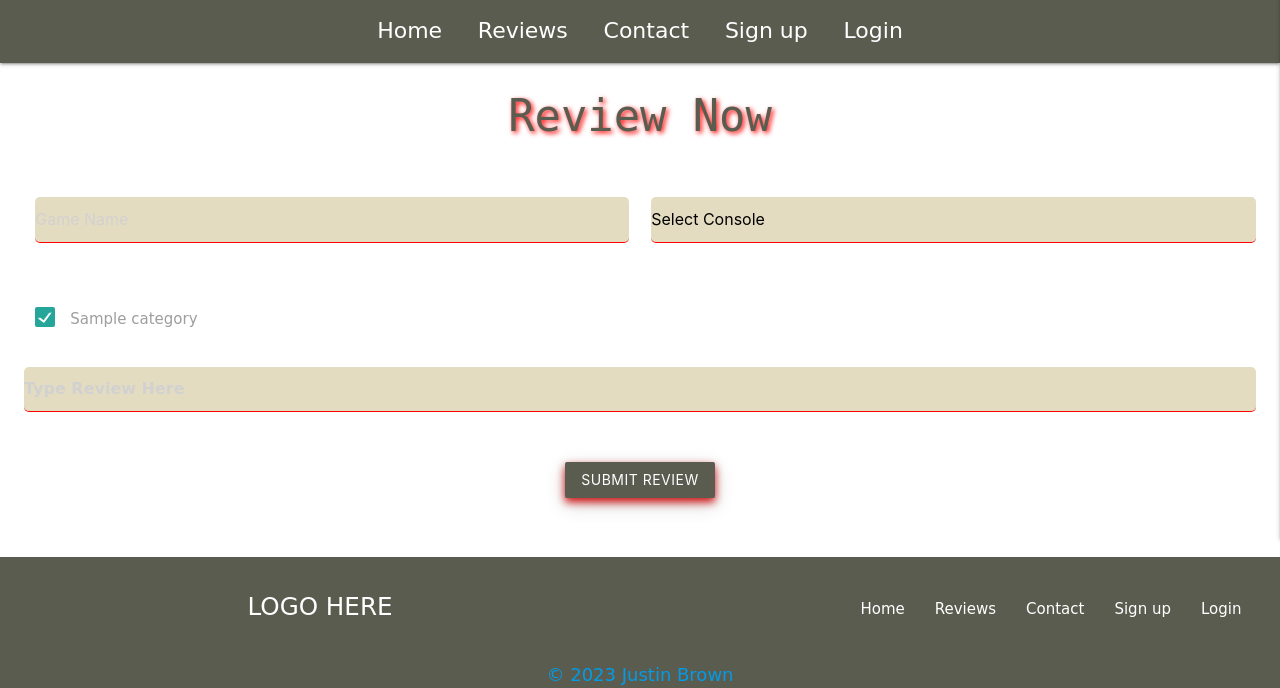
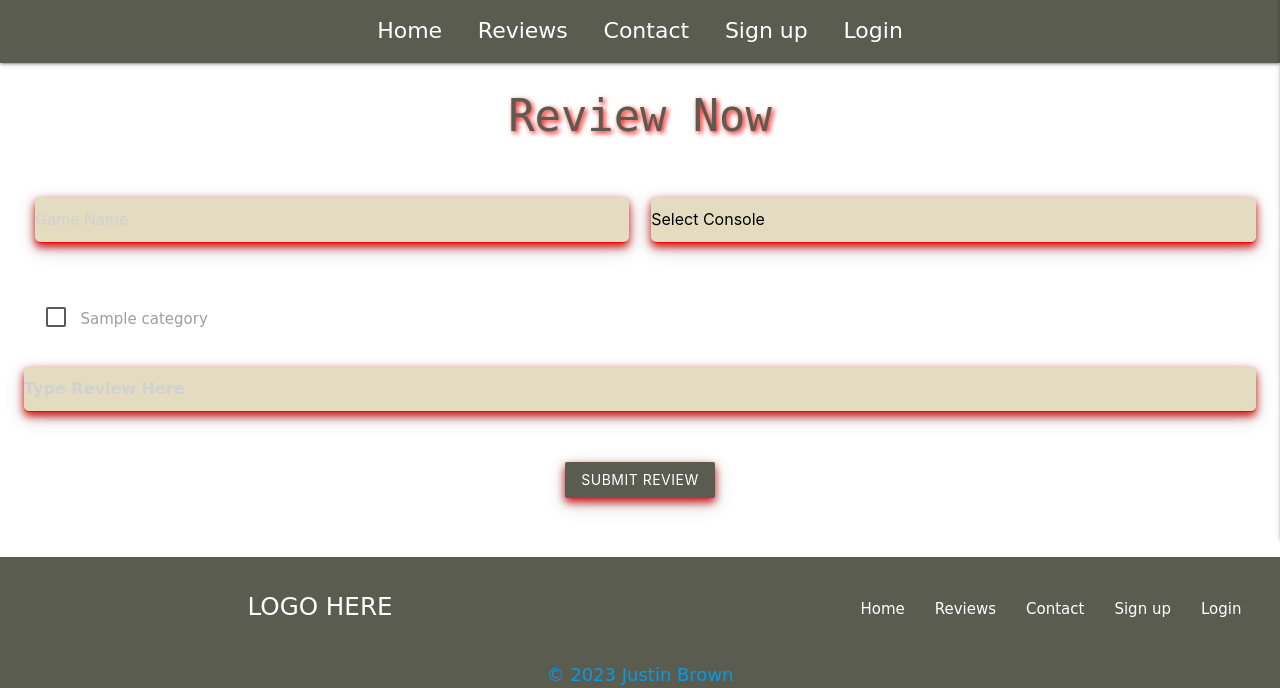
Before and after one commit to JJBR13/Justin-Brown-milestone-project-3, a Flask app: page /add_review in a window 1280 px wide. Shown: the part 321-1009 px from the top of the page. Run offline with Flask 2, Linux system fonts and the light colour scheme; a database or web service that is not in the repository returns one stand-in record (values such as "Sample title"); some libraries are stand-ins or nearby versions; some web fonts are replaced.

Commit message:
Add checkbox css, add_review.html

```diff
--- a/static/css/style.css
+++ b/static/css/style.css
@@ -104,6 +104,7 @@ input[type=text]:not(.browser-default), input[type=password]:not(.browser-defaul
     border-bottom: 1px solid red;
     background-color: #E4DCC0;
     border-radius: 5px;
+    box-shadow : 0 4px 8px 0 rgba(208, 17, 16, 1), 0 6px 20px 0 rgba(0, 0, 0, 0.19);
 }
 
 .sub-btn {
@@ -187,3 +188,11 @@ nav {
     text-shadow: 2px 2px 5px #5B5C50;
     margin: 0;
 }
+
+/* check boxes */
+
+[type="checkbox"].filled-in:checked+span:not(.lever):after {
+    border: 2px solid #5B5C50;
+    background-color: #6F7378;
+    box-shadow : 0 4px 8px 0 rgba(208, 17, 16, 1), 0 6px 20px 0 rgba(0, 0, 0, 0.19);
+}
--- a/templates/add_review.html
+++ b/templates/add_review.html
@@ -32,9 +32,9 @@
                 <div class="col s12">
                     <ul>
                         {% for category in categories %}
-                            <li class="col s2">
+                            <li class="col s2 center-align">
                                 <label>
-                                    <input type="checkbox" class="filled-in" checked="checked" />
+                                    <input type="checkbox" class="filled-in center-align">
                                     <span>{{ category.category_name }}</span>
                                 </label>
                             </li>
```
Also changed, not shown: static/js/script.js (line endings or trailing spaces).
